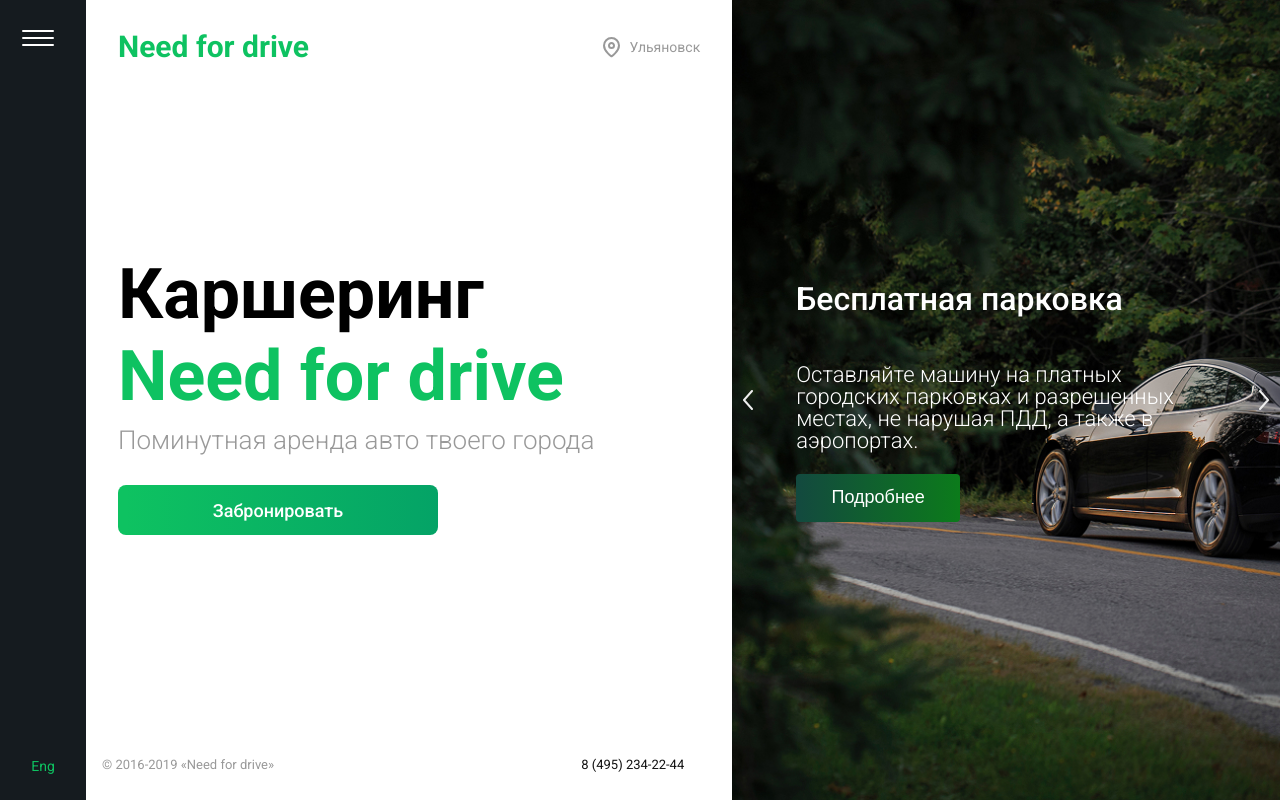
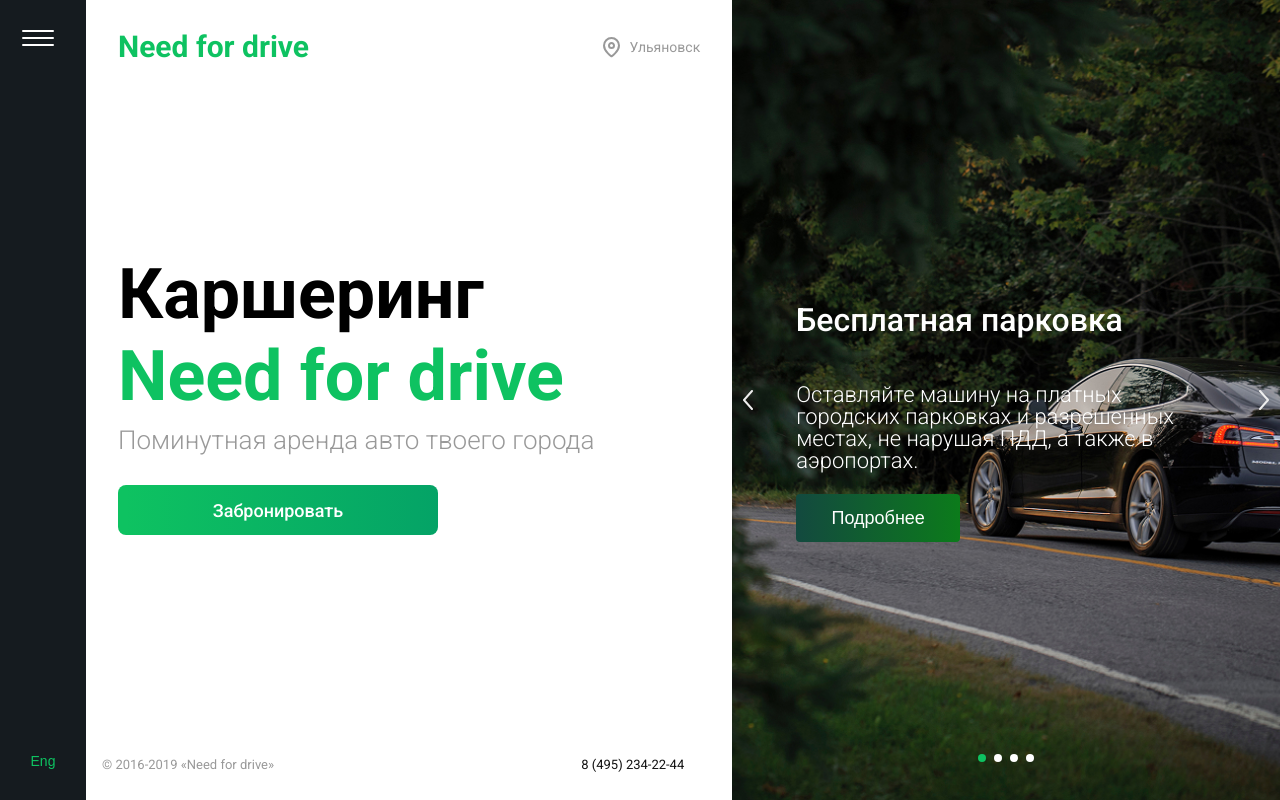
Before and after one commit to soloway73/carsharing-react-ts, a React (Vite) app: page / in a window 1280 px wide. Built offline with nearby package versions, Linux system fonts and the light colour scheme.

Commit message:
slider added

```diff
--- a/src/components/Button/Button.module.css
+++ b/src/components/Button/Button.module.css
@@ -1,5 +1,5 @@
 .button {
-  width: 320px;
+  width: 100%;
   height: 50px;
   background: linear-gradient(90deg, var(--main-accent) 2.61%, #039f67 112.6%);
   font-style: normal;
@@ -11,9 +11,16 @@
   border: none;
   cursor: pointer;
 }
+.button:hover {
+  filter: brightness(90%);
+}
 
-@media (max-width: 767px) {
+.button:active {
+  filter: brightness(80%);
+}
+
+@media (min-width: 768px) {
   .button {
-    width: 100%;
+    width: 320px;
   }
 }
--- a/src/components/Sidebar/Sidebar.module.css
+++ b/src/components/Sidebar/Sidebar.module.css
@@ -40,15 +40,19 @@
 
 .changeLanguageButton {
   cursor: pointer;
-  padding: 22px;
+  padding: 10px;
   font-weight: 400;
   font-size: 14px;
   line-height: 100%;
   color: var(--main-accent);
   text-align: center;
   margin: 5px;
-  max-width: 48px;
-  max-height: 48px;
+  width: 48px;
+  height: 48px;
+  background: none;
+  border: none;
+  align-self: center;
+  margin-bottom: 15px;
 }
 
 .changeLanguageButton:hover {
--- a/src/components/Sidebar/Sidebar.tsx
+++ b/src/components/Sidebar/Sidebar.tsx
@@ -6,7 +6,7 @@ export function Sidebar() {
       <div className={styles.burgerButtonWrapper}>
         <div className={styles.burgerButton}></div>
       </div>
-      <div className={styles.changeLanguageButton}>Eng</div>
+      <button className={styles.changeLanguageButton}>Eng</button>
     </div>
   );
 }
--- a/src/components/Slider/Slider.module.css
+++ b/src/components/Slider/Slider.module.css
@@ -14,17 +14,36 @@
     color: #ffffff;
   }
   .slide {
-    background-image: url("/slide1.webp");
     background-size: cover;
     background-repeat: no-repeat;
+    background-position: 50% 50%;
+    position: absolute;
+    top: 0;
     width: 100%;
     height: 100%;
+    opacity: 0;
+    transition: all 0.3s ease-in-out;
+  }
+  .active {
+    opacity: 100%;
+  }
+  .slide1 {
+    background-image: url("/slide1.webp");
+  }
+  .slide2 {
+    background-image: url("/slide2.webp");
+  }
+  .slide3 {
+    background-image: url("/slide3.webp");
+  }
+  .slide4 {
+    background-image: url("/slide4.webp");
   }
   .slides {
     width: 100%;
     height: 100%;
   }
-  .slide1 > .slideContent > *:last-child {
+  .slide > .slideContent > *:last-child {
     background: linear-gradient(90deg, #13493f 0%, #0c7b1b 100%);
     width: 164px;
     height: 48px;
@@ -47,14 +66,16 @@
   .slideContent {
     display: flex;
     flex-direction: column;
-    justify-content: center;
-    padding: 64px;
+    padding: 277px 64px;
     height: 100%;
   }
   .slideContent > *:last-child {
     margin-bottom: 150px;
   }
   .slideButtonLeft {
+    z-index: 3;
+    background: none;
+    border: none;
     position: absolute;
     height: 100%;
     left: 0;
@@ -65,6 +86,9 @@
     cursor: pointer;
   }
   .slideButtonRight {
+    z-index: 3;
+    background: none;
+    border: none;
     position: absolute;
     height: 100%;
     right: 0;
@@ -79,4 +103,28 @@
     background-color: var(--main-accent);
     filter: opacity(25%);
   }
+  .dots {
+    width: 56px;
+    height: 8px;
+    position: absolute;
+    bottom: 38px;
+    left: calc(50% - 28px);
+    display: flex;
+    gap: 8px;
+  }
+  .dot {
+    width: 8px;
+    height: 8px;
+    border-radius: 50%;
+    background-color: #ffffff;
+  }
+  .activeDot {
+    background-color: var(--main-accent);
+  }
 }
+
+@media (min-width: 1440px) {
+  .slideContent {
+    padding: 237px 64px;
+  }
+}
--- a/src/components/Slider/Slider.tsx
+++ b/src/components/Slider/Slider.tsx
@@ -1,18 +1,89 @@
+import { useState } from "react";
 import { Button } from "../Button/Button";
 import styles from "./Slider.module.css";
 import cn from "classnames";
 
 const Slider: React.FC = () => {
+  const [sliderState, setSliderState] = useState(1);
+
+  const handleSlideButtonRightClick = () => {
+    if (sliderState === 4) {
+      setSliderState(1);
+    } else {
+      setSliderState(sliderState + 1);
+    }
+  };
+
+  const handleSlideButtonLeftClick = () => {
+    if (sliderState === 1) {
+      setSliderState(4);
+    } else {
+      setSliderState(sliderState - 1);
+    }
+  };
+
   return (
     <div className={styles.slider}>
-      <div className={styles.slideButtonLeft}>
+      <button
+        className={styles.slideButtonLeft}
+        onClick={handleSlideButtonLeftClick}
+      >
         <img src="/vector-left.svg" alt="стрелка влево" />
-      </div>
-      <div className={styles.slideButtonRight}>
+      </button>
+      <button
+        className={styles.slideButtonRight}
+        onClick={handleSlideButtonRightClick}
+      >
         <img src="/vector-right.svg" alt="стрелка вправо" />
-      </div>
+      </button>
       <div className={styles.slides}>
-        <div className={cn(styles.slide1, styles.slide)}>
+        <div
+          className={cn(styles.slide1, styles.slide, {
+            [styles.active]: sliderState === 1,
+          })}
+        >
+          <div className={styles.slideContent}>
+            <h2 className={styles.heading}>Бесплатная парковка</h2>
+            <p className={styles.description}>
+              Оставляйте машину на платных городских парковках и разрешенных
+              местах, не нарушая ПДД, а также в аэропортах.
+            </p>
+            <Button>Подробнее</Button>
+          </div>
+        </div>
+        <div
+          className={cn(styles.slide2, styles.slide, {
+            [styles.active]: sliderState === 2,
+          })}
+        >
+          <div className={styles.slideContent}>
+            <h2 className={styles.heading}>Бесплатная парковка</h2>
+            <p className={styles.description}>
+              Оставляйте машину на платных городских парковках и разрешенных
+              местах, не нарушая ПДД, а также в аэропортах.
+            </p>
+            <Button>Подробнее</Button>
+          </div>
+        </div>
+        <div
+          className={cn(styles.slide3, styles.slide, {
+            [styles.active]: sliderState === 3,
+          })}
+        >
+          <div className={styles.slideContent}>
+            <h2 className={styles.heading}>Бесплатная парковка</h2>
+            <p className={styles.description}>
+              Оставляйте машину на платных городских парковках и разрешенных
+              местах, не нарушая ПДД, а также в аэропортах.
+            </p>
+            <Button>Подробнее</Button>
+          </div>
+        </div>
+        <div
+          className={cn(styles.slide4, styles.slide, {
+            [styles.active]: sliderState === 4,
+          })}
+        >
           <div className={styles.slideContent}>
             <h2 className={styles.heading}>Бесплатная парковка</h2>
             <p className={styles.description}>
@@ -24,10 +95,18 @@ const Slider: React.FC = () => {
         </div>
       </div>
       <div className={styles.dots}>
-        <div className={styles.dot}></div>
-        <div className={styles.dot}></div>
-        <div className={styles.dot}></div>
-        <div className={styles.dot}></div>
+        <div
+          className={cn(styles.dot, { [styles.activeDot]: sliderState === 1 })}
+        ></div>
+        <div
+          className={cn(styles.dot, { [styles.activeDot]: sliderState === 2 })}
+        ></div>
+        <div
+          className={cn(styles.dot, { [styles.activeDot]: sliderState === 3 })}
+        ></div>
+        <div
+          className={cn(styles.dot, { [styles.activeDot]: sliderState === 4 })}
+        ></div>
       </div>
     </div>
   );
--- a/src/index.css
+++ b/src/index.css
@@ -6,11 +6,14 @@
   --gray: #999999;
   --gray-light: #eeeeee;
   --background-admin: #f5f6f8;
+  --hover: brightness(-10);
+  --active: brightness(-20);
 }
 
 #root {
   width: 100%;
   margin: 0 auto;
+  max-width: 1920px;
 }
 
 body {
```
